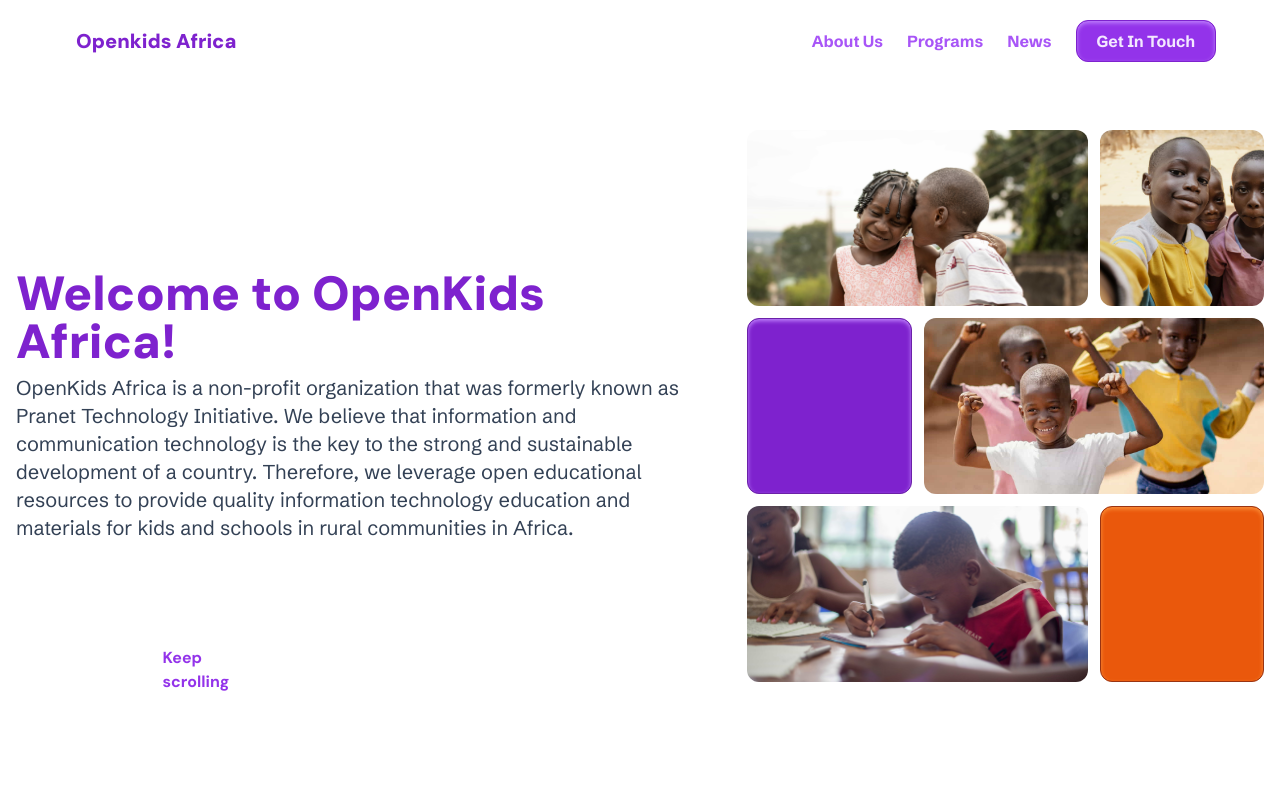
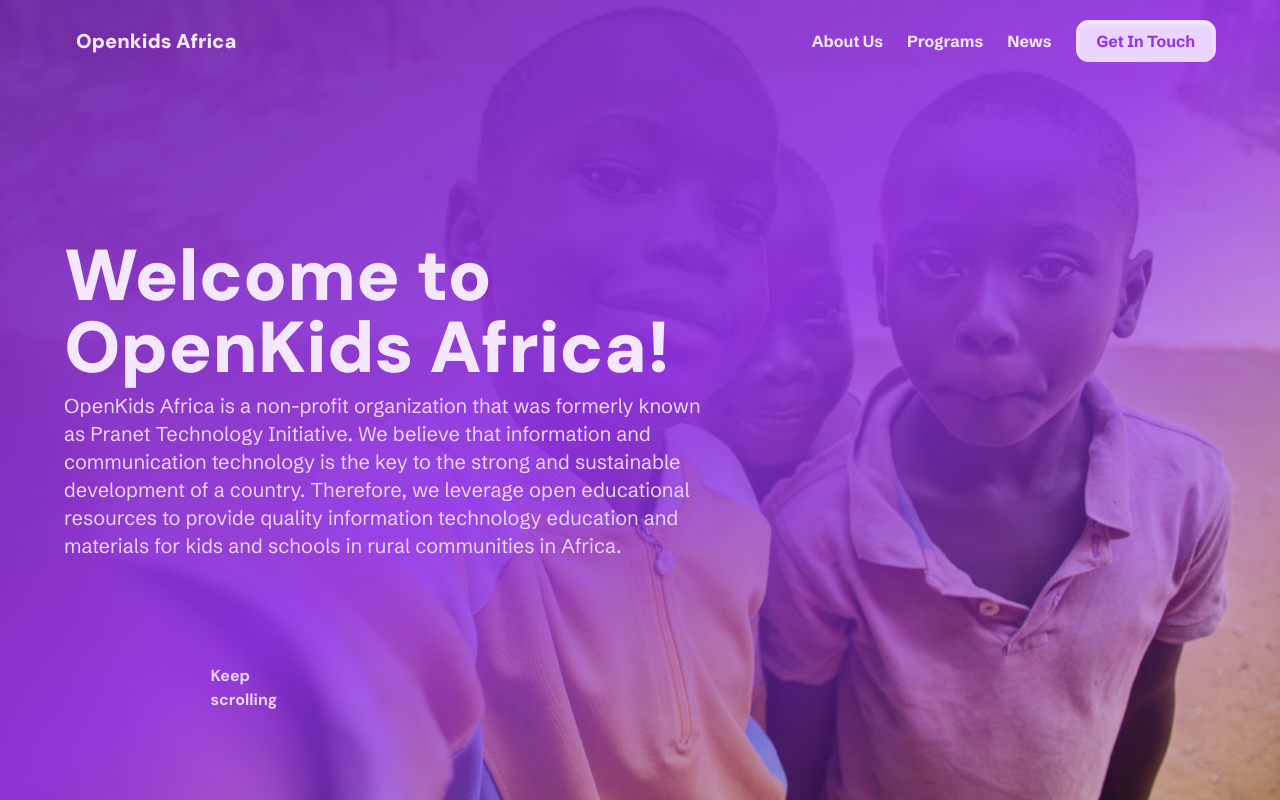
Before and after one commit to openkids-africa/openkidsafrica, a Nuxt app: page / in a window 1280 px wide. Built offline with nearby package versions, Linux system fonts and the light colour scheme.

Commit message:
updates: change site hero style

```diff
--- a/app.vue
+++ b/app.vue
@@ -68,9 +68,9 @@ useHead({
       content: `https://openkidsafrica.netlify.app/assets/images/kids-image-3.jpg`, // Update with OpenKids Africa's image URL
     },
   ],
-  // htmlAttrs: {
-  //   class: theme.value === "dark" ? "dark" : "light",
-  // },
+  htmlAttrs: {
+    class: "dark",
+  },
 });
 </script>
 <template>
--- a/components/ScrollDownBtn.vue
+++ b/components/ScrollDownBtn.vue
@@ -11,7 +11,7 @@ import { ArrowDownIcon } from "@heroicons/vue/24/solid";
 </template>
 <style scoped>
 .scroll-down-btn {
-  @apply relative font-heading  font-bold text-purple-600;
+  @apply relative font-heading  font-bold text-purple-200;
 }
 .scroll-down-btn > .icon-cont {
   @apply relative;
--- a/components/SiteHeader.vue
+++ b/components/SiteHeader.vue
@@ -10,7 +10,11 @@
 </template>
 <style scoped>
 .site-header {
-  @apply sticky top-0 w-full bg-white p-4;
+  @apply sticky top-0 w-full  p-4;
+}
+
+.site-header.scrolled {
+  @apply bg-white shadow-md dark:bg-slate-800;
 }
 
 .site-header > .wrapper {
@@ -19,4 +23,18 @@
   /* @apply lg:bg-clip-padding lg:backdrop-blur-md; */
   @apply m-auto max-w-6xl;
 }
+
+.site-header:deep(.site-logo__text) {
+  @apply text-purple-200;
+}
+.scrolled:deep(.site-logo__text) {
+  @apply text-purple-800 dark:text-purple-100;
+}
+
+.site-header:deep(.site-nav__links) {
+  @apply text-purple-200;
+}
+.scrolled:deep(.site-nav__links) {
+  @apply text-purple-800 dark:text-purple-100;
+}
 </style>
--- /dev/null
+++ b/components/SiteHero/ImagesGrid.vue
@@ -0,0 +1,74 @@
+<script setup lang="ts">
+defineProps({
+  images: {
+    type: Array as PropType<
+      {
+        src?: string;
+        alt?: string;
+        type?: string;
+        color?: string;
+      }[]
+    >,
+    required: true,
+  },
+});
+</script>
+
+<template>
+  <div class="site-hero__media-cont">
+    <div
+      v-for="(image, i) in images"
+      :key="i"
+      class="site-hero__img-cont img-cont"
+    >
+      <div
+        v-if="image.type === 'block'"
+        :class="`${image.color} ${image.type}`"
+      ></div>
+      <img v-else :src="image.src" :alt="image.alt" />
+    </div>
+  </div>
+</template>
+<style scoped>
+.site-hero__media-cont {
+  @apply grid grid-cols-6 gap-3 lg:col-span-3;
+}
+
+.site-hero__img-cont {
+  @apply h-44;
+}
+
+.site-hero__img-cont:nth-child(1) {
+  @apply col-span-4;
+}
+.site-hero__img-cont:nth-child(2) {
+  @apply col-span-2;
+}
+.site-hero__img-cont:nth-child(3) {
+  @apply col-span-2;
+}
+.site-hero__img-cont:nth-child(4) {
+  @apply col-span-4;
+}
+.site-hero__img-cont:nth-child(5) {
+  @apply col-span-4;
+}
+.site-hero__img-cont:nth-child(6) {
+  @apply col-span-2;
+}
+
+.site-hero__img-cont img,
+.site-hero__img-cont .block {
+  @apply h-full w-full rounded-xl object-cover;
+}
+
+/* .site-hero__img-cont:has(> .block):nth-of-type(1) .block {
+} */
+.site-hero__img-cont .block.purple {
+  @apply border border-purple-800 bg-purple-700 shadow-inner shadow-purple-400 dark:bg-purple-100;
+}
+
+.site-hero__img-cont .block.orange {
+  @apply border border-orange-800 bg-orange-600 shadow-inner shadow-orange-400 dark:bg-orange-100;
+}
+</style>
--- a/components/SiteNav.vue
+++ b/components/SiteNav.vue
@@ -52,7 +52,7 @@ const toggleActive = () => {
 </template>
 <style scoped>
 .site-nav {
-  @apply fixed left-0 top-0 z-10 h-full w-full bg-white dark:bg-slate-800 lg:relative lg:w-fit lg:bg-transparent;
+  @apply fixed left-0 top-0 z-10 h-full w-full bg-white dark:bg-slate-800 lg:relative lg:w-fit lg:!bg-transparent;
   @apply pointer-events-none invisible opacity-0 lg:pointer-events-auto lg:visible lg:opacity-100;
   @apply transition-all duration-300;
 }
@@ -65,7 +65,7 @@ const toggleActive = () => {
   @apply ml-auto h-full max-w-6xl p-4 px-8 text-right lg:p-0;
 }
 
-.site-nav .site-nav__links {
+.site-nav__links {
   @apply flex h-full flex-col justify-center gap-4 lg:flex-row lg:items-center lg:gap-6;
   @apply text-4xl font-bold lg:text-base lg:text-purple-500 dark:lg:text-purple-100;
 }
--- a/pages/index.vue
+++ b/pages/index.vue
@@ -49,19 +49,10 @@ const content = ref({
           </span>
         </ScrollDownBtn>
       </div>
-      <div class="site-hero__media-cont">
-        <div
-          v-for="(image, i) in content.images"
-          :key="i"
-          class="site-hero__img-cont img-cont"
-        >
-          <div
-            v-if="image.type === 'block'"
-            :class="`${image.color} ${image.type}`"
-          ></div>
-          <img v-else :src="image.src" :alt="image.alt" />
-        </div>
+      <div class="site-hero__img-cont img-cont">
+        <img :src="content.images[1].src" :alt="content.images[1].alt" />
       </div>
+      <!-- <SiteHeroImagesGrid :images="content.images" /> -->
     </div>
   </header>
 </template>
@@ -70,11 +61,11 @@ const content = ref({
   @apply h-[calc(100vh-(5.125rem*2))];
 }
 .site-hero > .wrapper {
-  @apply grid h-full max-w-[110rem] items-center gap-8 lg:grid-cols-7;
+  @apply grid h-full  items-center gap-8 lg:grid-cols-7;
 }
 
 .site-hero__text-cont {
-  @apply relative flex max-w-3xl flex-col gap-2 lg:col-span-4 lg:ml-auto;
+  @apply relative -z-10 flex max-w-3xl flex-col gap-2 lg:col-span-4 lg:ml-auto;
 }
 
 .site-hero__text-cont > .scroll-down-btn {
@@ -82,50 +73,18 @@ const content = ref({
 }
 
 .site-hero__caption {
-  @apply font-heading text-5xl font-black text-purple-700  dark:text-purple-100;
+  @apply font-heading text-5xl font-black text-purple-100 dark:text-purple-100  lg:text-7xl;
 }
 .site-hero__subtext {
-  @apply text-xl text-slate-700 dark:text-slate-300;
-}
-.site-hero__media-cont {
-  @apply grid grid-cols-6 gap-3 lg:col-span-3;
+  @apply text-xl text-purple-50 dark:text-purple-200;
 }
 
 .site-hero__img-cont {
-  @apply h-44;
+  @apply absolute left-0 top-0 -z-20 h-full w-full;
 }
 
-.site-hero__img-cont:nth-child(1) {
-  @apply col-span-4;
-}
-.site-hero__img-cont:nth-child(2) {
-  @apply col-span-2;
-}
-.site-hero__img-cont:nth-child(3) {
-  @apply col-span-2;
-}
-.site-hero__img-cont:nth-child(4) {
-  @apply col-span-4;
-}
-.site-hero__img-cont:nth-child(5) {
-  @apply col-span-4;
-}
-.site-hero__img-cont:nth-child(6) {
-  @apply col-span-2;
-}
-
-.site-hero__img-cont img,
-.site-hero__img-cont .block {
-  @apply h-full w-full rounded-xl object-cover;
-}
-
-/* .site-hero__img-cont:has(> .block):nth-of-type(1) .block {
-} */
-.site-hero__img-cont .block.purple {
-  @apply border border-purple-800 bg-purple-700 shadow-inner shadow-purple-400 dark:bg-purple-100;
-}
-
-.site-hero__img-cont .block.orange {
-  @apply border border-orange-800 bg-orange-600 shadow-inner shadow-orange-400 dark:bg-orange-100;
+.site-hero__img-cont::before {
+  content: "";
+  @apply absolute left-0 top-0 h-full w-full bg-gradient-to-tl from-transparent via-purple-600/90 to-purple-800/90;
 }
 </style>
```
